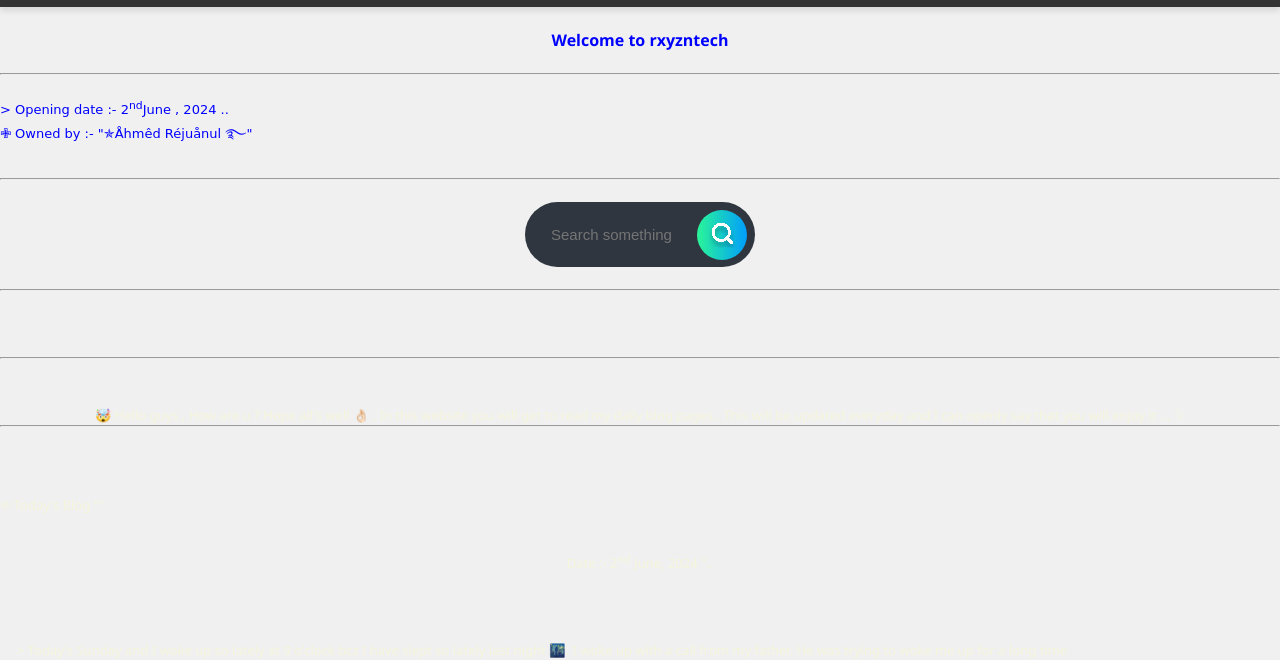
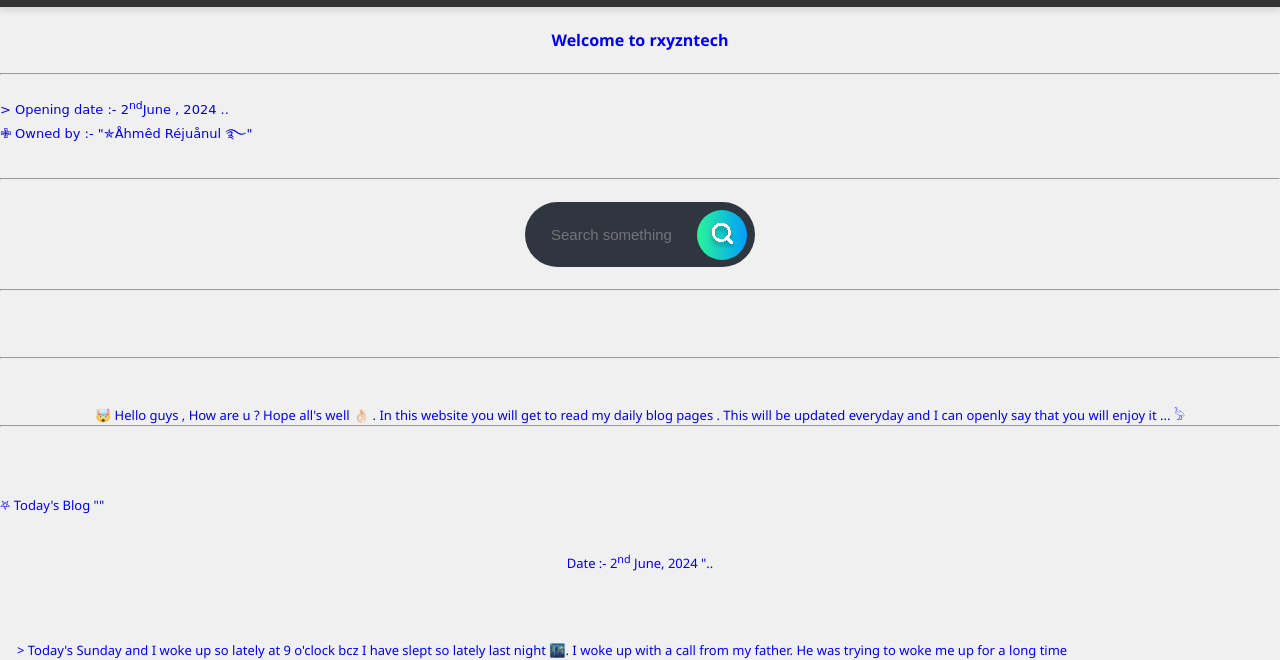
Before and after one commit to rejuanul94/Main, a plain HTML site: page index.html in a window 1280 px wide. Shown: the part 145-805 px from the top of the page. Drawn offline with Linux system fonts and the light colour scheme.

Commit message:
Update index.html

```diff
--- a/index.html
+++ b/index.html
@@ -322,7 +322,7 @@ button:active {
 <br />
 <center>
 </font>
-<font size="2" color=beige type="Times New Roman">
+<font size="2" color=blue type="Times New Roman">
 🤯 Hello guys , How are u ? Hope all's well 👌🏻 . In this website you will get to read my daily blog pages . This will be updated everyday and I can openly say that you will enjoy it ... 𓅦
 <hr />
 <br />
@@ -335,7 +335,7 @@ button:active {
 
 </header>
 <main>
-<font size="2" color=beige type="Times New Roman">
+<font size="2" color=blue type="Times New Roman">
 
 ⛧ Today's Blog ""
 <center>
```
